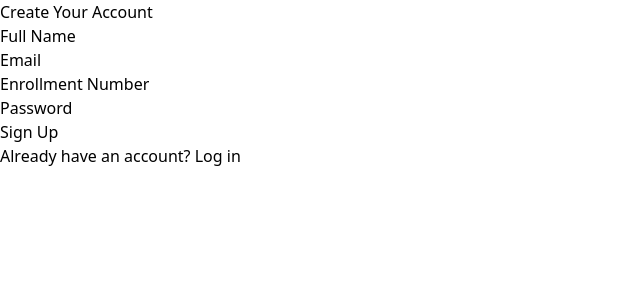
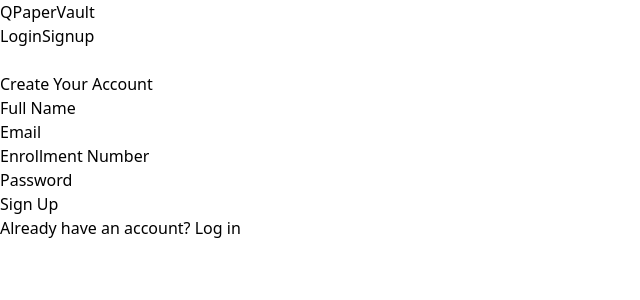
Before and after one commit to csrohitranjan/QPaperVault-Frontend, a React (Vite) app: page /signup in a window 1280 px wide. Shown: the top 300 px of the page, without its empty margins (0-640 px from the left). Built offline with nearby package versions, Linux system fonts and the light colour scheme.

Commit message:
layout added

```diff
--- a/src/App.jsx
+++ b/src/App.jsx
@@ -1,33 +1,33 @@
 // src/App.jsx
 import React from "react";
 import { BrowserRouter as Router, Routes, Route } from "react-router-dom";
-import Navbar from "./components/Navbar";
+import MainLayout from "./layout/MainLayout";
 import Home from "./pages/Home";
 import Login from "./pages/Login";
 import Signup from "./pages/Signup";
 import StudentDashboard from "./pages/StudentDashboard";
 import EducatorDashboard from "./pages/EducatorDashboard";
 import AdminDashboard from "./pages/AdminDashboard";
-
 import { ToastContainer } from "react-toastify";
 import "react-toastify/dist/ReactToastify.css";
 
 function App() {
   return (
-    <>
     <Router>
-        {/* <Navbar /> */}
       <Routes>
+        {/* Routes that include the Navbar */}
+        <Route element={<MainLayout />}>
           <Route path="/" element={<Home />} />
           <Route path="/login" element={<Login />} />
           <Route path="/signup" element={<Signup />} />
+        </Route>
+
+        {/* Routes without the Navbar */}
         <Route path="/student-dashboard" element={<StudentDashboard />} />
         <Route path="/educator-dashboard" element={<EducatorDashboard />} />
         <Route path="/admin-dashboard" element={<AdminDashboard />} />
       </Routes>
-      </Router>
 
-      {/* Toast container for notifications */}
       <ToastContainer
         position="top-right"
         autoClose={3000}
@@ -37,9 +37,9 @@
         pauseOnFocusLoss
         draggable
         pauseOnHover
-        theme="colored" // Or try "light", "dark"
+        theme="colored"
       />
-    </>
+    </Router>
   );
 }
 
--- a/src/components/Navbar.jsx
+++ b/src/components/Navbar.jsx
@@ -1,29 +1,116 @@
-import React from "react";
-import { Link } from "react-router-dom";
+import React, { useState, useEffect } from "react";
+import { Link, useLocation } from "react-router-dom";
 
 export default function Navbar() {
+  const [isOpen, setIsOpen] = useState(false);
+  const location = useLocation();
+
+  const isLogin = location.pathname === "/login";
+  const isSignup = location.pathname === "/signup";
+
+  useEffect(() => {
+    document.body.style.overflow = isOpen ? "hidden" : "";
+  }, [isOpen]);
+
   return (
-    // className="bg-white shadow-md"
-    <nav className="fixed top-0 left-0 w-full bg-white shadow-md z-50">
-      <div className="max-w-7xl mx-auto px-6 py-4 flex justify-between items-center">
-        <Link to="/" className="text-2xl font-bold text-blue-700">
+    <nav className="fixed top-0 left-0 w-full z-50 bg-gradient-to-r from-blue-600 via-indigo-600 to-purple-600 bg-opacity-90 backdrop-blur-md shadow-lg">
+      <div className="max-w-7xl mx-auto px-4 sm:px-6 lg:px-8 py-4 flex justify-between items-center">
+        {/* Logo */}
+        <Link
+          to="/"
+          className="text-2xl sm:text-3xl font-extrabold text-white tracking-wide"
+        >
           QPaperVault
         </Link>
-        <div className="space-x-4">
+
+        {/* Desktop Menu */}
+        <div className="hidden md:flex space-x-6 font-medium text-white">
           <Link
             to="/login"
-            className="px-4 py-2 text-blue-700 border border-blue-700 rounded hover:bg-blue-700 hover:text-white transition"
+            className={`px-5 py-2 rounded-md transition ${
+              isLogin
+                ? "bg-white text-blue-700 font-semibold shadow-md"
+                : "hover:bg-white hover:text-blue-700"
+            }`}
           >
             Login
           </Link>
           <Link
             to="/signup"
-            className="px-4 py-2 bg-blue-700 text-white rounded hover:bg-blue-800 transition"
+            className={`px-5 py-2 rounded-md transition ${
+              isSignup
+                ? "bg-white text-blue-700 font-semibold shadow-md"
+                : "hover:bg-white hover:text-blue-700"
+            }`}
           >
             Signup
           </Link>
         </div>
+
+        {/* Hamburger (Mobile) */}
+        <button
+          onClick={() => setIsOpen(!isOpen)}
+          className="md:hidden text-white focus:outline-none"
+          aria-label="Toggle menu"
+        >
+          <svg
+            className="h-8 w-8"
+            fill="none"
+            stroke="currentColor"
+            viewBox="0 0 24 24"
+          >
+            {isOpen ? (
+              <path
+                strokeLinecap="round"
+                strokeLinejoin="round"
+                strokeWidth={2}
+                d="M6 18L18 6M6 6l12 12"
+              />
+            ) : (
+              <path
+                strokeLinecap="round"
+                strokeLinejoin="round"
+                strokeWidth={2}
+                d="M4 6h16M4 12h16M4 18h16"
+              />
+            )}
+          </svg>
+        </button>
       </div>
+
+      {/* Mobile Menu */}
+      {isOpen && (
+        <>
+          <div
+            className="fixed inset-0 bg-black bg-opacity-40 backdrop-blur-sm z-40"
+            onClick={() => setIsOpen(false)}
+          />
+          <div className="fixed top-0 right-0 h-full w-64 bg-white z-50 p-6 flex flex-col space-y-6 shadow-xl">
+            <Link
+              to="/login"
+              onClick={() => setIsOpen(false)}
+              className={`px-5 py-3 rounded-md font-semibold text-center transition ${
+                isLogin
+                  ? "bg-blue-700 text-white"
+                  : "text-blue-700 hover:bg-blue-700 hover:text-white"
+              }`}
+            >
+              Login
+            </Link>
+            <Link
+              to="/signup"
+              onClick={() => setIsOpen(false)}
+              className={`px-5 py-3 rounded-md font-semibold text-center transition ${
+                isSignup
+                  ? "bg-blue-700 text-white"
+                  : "text-blue-700 hover:bg-blue-700 hover:text-white"
+              }`}
+            >
+              Signup
+            </Link>
+          </div>
+        </>
+      )}
     </nav>
   );
 }
--- a/src/components/QuestionPaperList.jsx
+++ b/src/components/QuestionPaperList.jsx
@@ -128,7 +128,7 @@
                   <strong>Exam:</strong> {paper.month} {paper.year}
                 </p>
                 <p className="text-sm text-gray-500 mt-2 italic">
-                  Uploaded by: {paper?.uploadedBy?.fullName|| "User deleted"}
+                  Uploaded by: {paper?.uploadedBy?.fullName || "User deleted"}
                 </p>
               </div>
 
--- /dev/null
+++ b/src/layout/MainLayout.jsx
@@ -0,0 +1,13 @@
+// src/layouts/MainLayout.jsx
+import React from "react";
+import Navbar from "../components/Navbar";
+import { Outlet } from "react-router-dom";
+
+export default function MainLayout() {
+  return (
+    <>
+      <Navbar />
+      <Outlet />
+    </>
+  );
+}
--- a/src/pages/Home.jsx
+++ b/src/pages/Home.jsx
@@ -5,7 +5,6 @@
 export default function Home() {
   return (
     <>
-      {/* <Navbar /> */}
       <QuestionPaperList />
     </>
   );
```
Lines whose indentation alone changed are shown as unchanged.
